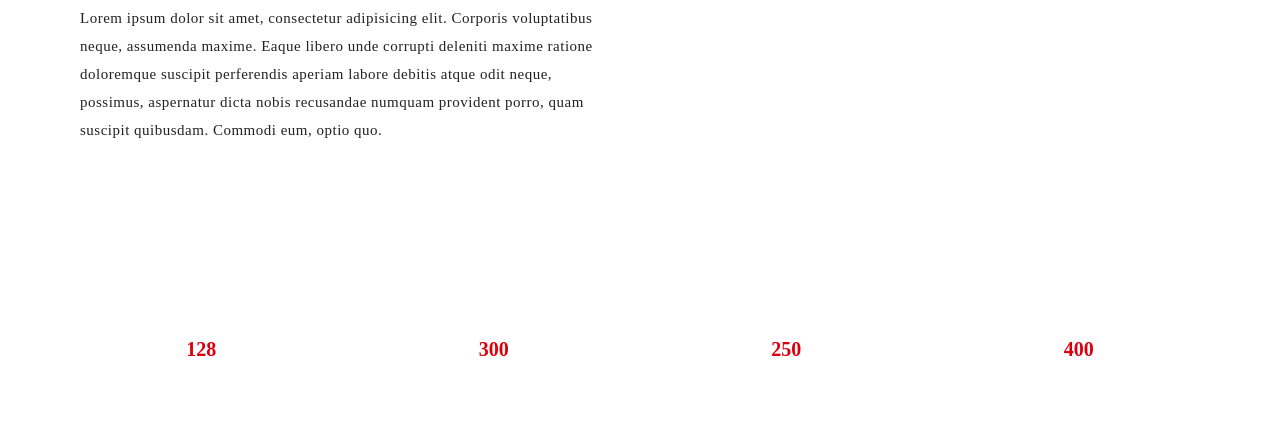
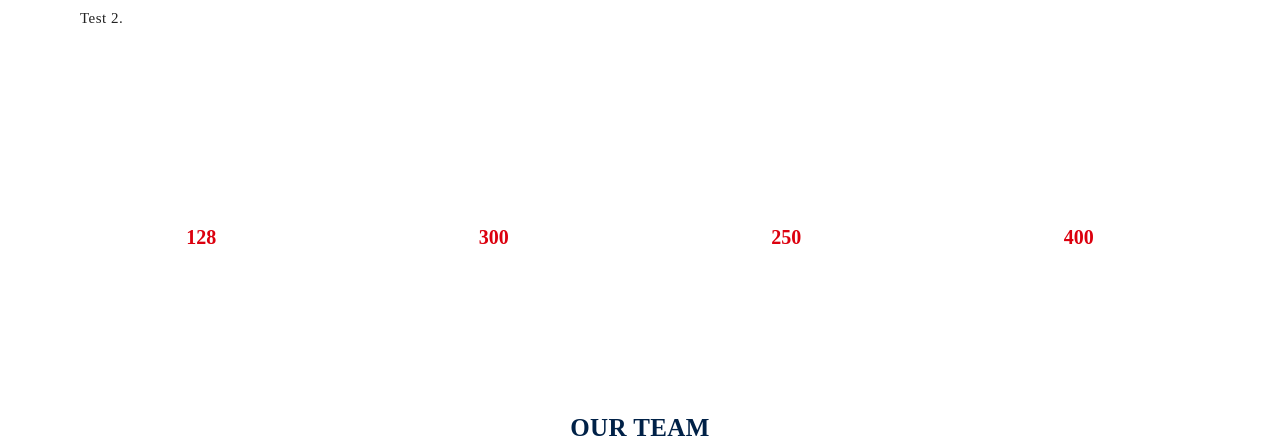
Before and after one commit to AbdelrahmanKhairat/chiefs, a plain HTML site: page about-us.html in a window 1280 px wide. Shown: the part 439-885 px from the top of the page. Drawn offline with Linux system fonts and the light colour scheme; a script that the page names is missing; a web font is replaced by a local one.

Commit message:
Update about-us.html

```diff
--- a/about-us.html
+++ b/about-us.html
@@ -57,7 +57,7 @@
                 <div class="col-lg-6 col-md-6 col-12">
                     <div class="_Ol_er_qw">
                         <p>Testing the commits.</p>
-                        <p>Lorem ipsum dolor sit amet, consectetur adipisicing elit. Corporis voluptatibus neque, assumenda maxime. Eaque libero unde corrupti deleniti maxime ratione doloremque suscipit perferendis aperiam labore debitis atque odit neque, possimus, aspernatur dicta nobis recusandae numquam provident porro, quam suscipit quibusdam. Commodi eum, optio quo.</p>
+                        <p>Test 2.</p>
                     </div>
                 </div>
 
```
